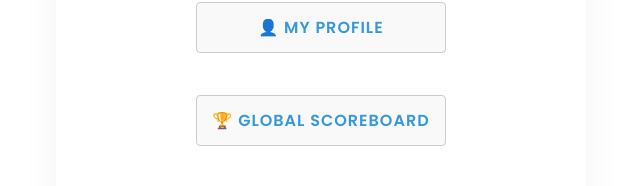
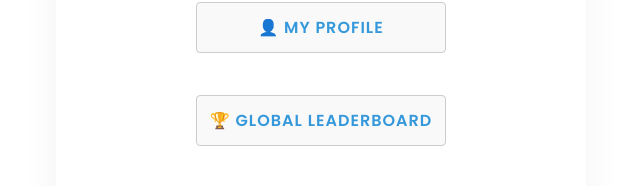
Before and after one commit to Stefans-code/Project_Inf_II, a Vue app: page / in a window 1280 px wide. Shown: the part 311-497 px from the top of the page, without its empty margins (319-959 px from the left). Built offline with nearby package versions, Linux system fonts and the light colour scheme; no server answers; sample sign-in values are in the browser's storage.

Commit message:
fixed litle mistake

```diff
--- a/src/views/HomeView.vue
+++ b/src/views/HomeView.vue
@@ -27,7 +27,7 @@ const handleLogout = () => {
     <div class="menu-buttons">
       <button @click="router.push('/game')">🚀 Play </button><br>
       <button @click="router.push('/profile')">👤 My profile </button><br>
-      <button @click="router.push('/leaderboard')">🏆 Global scoreboard </button><br>
+      <button @click="router.push('/leaderboard')">🏆 Global leaderboard </button><br>
       <button @click="router.push('/about')">📖 Istructions </button><br>
       <button @click="handleLogout" class="btn-logout">🚪 Logout </button>
     </div>
```
